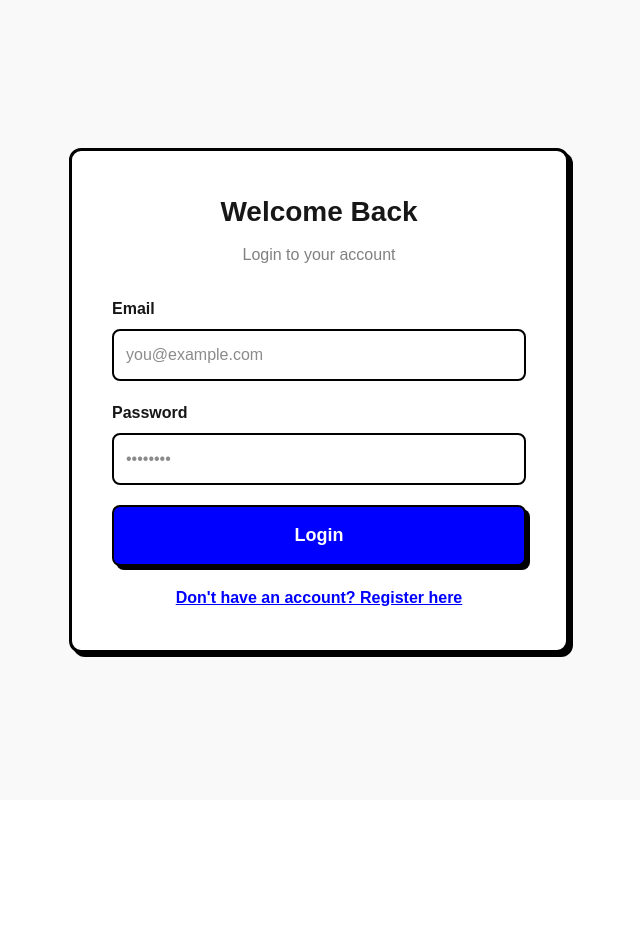
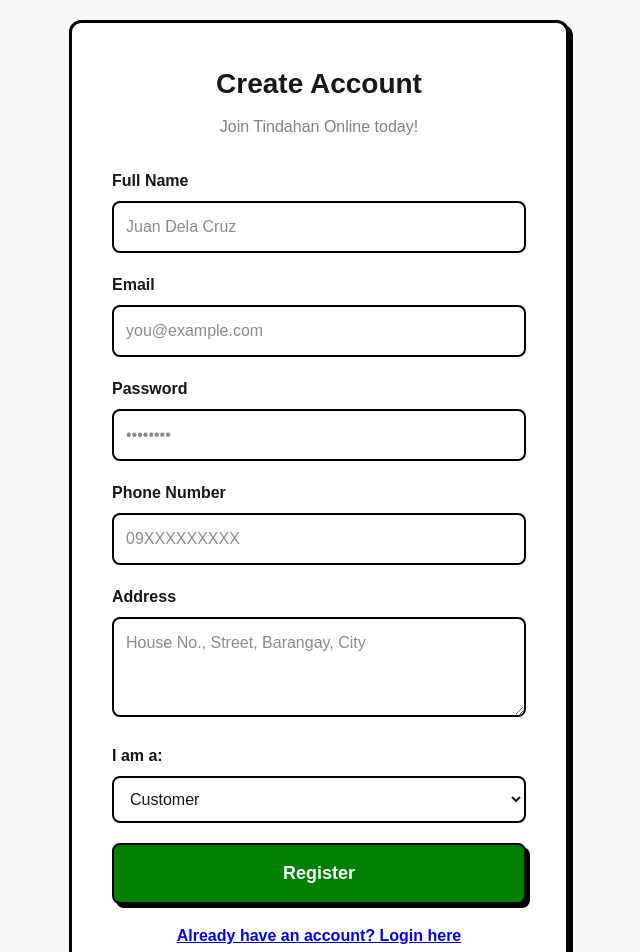
Before and after one commit to Inoues-Lab/tindahan-online, a Next.js app: page /register in a window 1280 px wide. Shown: the top 952 px of the page, without its empty margins (321-961 px from the left). Before the commit the page ends 800 px from the top, so only its background shows below. Built offline with nearby package versions, Linux system fonts and the light colour scheme.

Commit message:
Fix register page - remove Suspense requirement

```diff
--- a/src/app/register/page.tsx
+++ b/src/app/register/page.tsx
@@ -1,6 +1,6 @@
 'use client'
 
-import { useState, useEffect } from 'react'
+import { useState } from 'react'
 import { useRouter, useSearchParams } from 'next/navigation'
 import Link from 'next/link'
 
@@ -15,7 +15,7 @@ export default function RegisterPage() {
     password: '',
     phone: '',
     address: '',
-    role: searchParams.get('role') || 'CUSTOMER'
+    role: (searchParams.get('role') as any) || 'CUSTOMER'
   })
 
   const handleSubmit = async (e: React.FormEvent) => {
@@ -66,8 +66,8 @@ export default function RegisterPage() {
   return (
     <main style={{ minHeight: '100vh', backgroundColor: '#f9f9f9', display: 'flex', alignItems: 'center', justifyContent: 'center', padding: '20px' }}>
       <div style={{ backgroundColor: 'white', padding: '40px', borderRadius: '12px', border: '3px solid black', boxShadow: '4px 4px 0px black', maxWidth: '500px', width: '100%' }}>
-        <h1 style={{ fontSize: '28px', fontWeight: 'bold', marginBottom: '10px', textAlign: 'center' }}>Welcome Back</h1>
-        <p style={{ textAlign: 'center', color: 'gray', marginBottom: '30px' }}>Login to your account</p>
+        <h1 style={{ fontSize: '28px', fontWeight: 'bold', marginBottom: '10px', textAlign: 'center' }}>Create Account</h1>
+        <p style={{ textAlign: 'center', color: 'gray', marginBottom: '30px' }}>Join Tindahan Online today!</p>
 
         {error && (
           <div style={{ backgroundColor: '#fee', padding: '15px', borderRadius: '8px', border: '2px solid red', marginBottom: '20px', color: 'red' }}>
@@ -76,6 +76,18 @@ export default function RegisterPage() {
         )}
 
         <form onSubmit={handleSubmit}>
+          <div style={{ marginBottom: '20px' }}>
+            <label style={{ display: 'block', fontWeight: 'bold', marginBottom: '8px' }}>Full Name</label>
+            <input
+              type="text"
+              value={formData.name}
+              onChange={(e) => setFormData({ ...formData, name: e.target.value })}
+              placeholder="Juan Dela Cruz"
+              required
+              style={{ width: '100%', padding: '12px', border: '2px solid black', borderRadius: '8px', fontSize: '16px', boxSizing: 'border-box' }}
+            />
+          </div>
+
           <div style={{ marginBottom: '20px' }}>
             <label style={{ display: 'block', fontWeight: 'bold', marginBottom: '8px' }}>Email</label>
             <input
@@ -96,8 +108,44 @@ export default function RegisterPage() {
               onChange={(e) => setFormData({ ...formData, password: e.target.value })}
               placeholder="••••••••"
               required
+              minLength={6}
               style={{ width: '100%', padding: '12px', border: '2px solid black', borderRadius: '8px', fontSize: '16px', boxSizing: 'border-box' }}
             />
+          </div>
+
+          <div style={{ marginBottom: '20px' }}>
+            <label style={{ display: 'block', fontWeight: 'bold', marginBottom: '8px' }}>Phone Number</label>
+            <input
+              type="tel"
+              value={formData.phone}
+              onChange={(e) => setFormData({ ...formData, phone: e.target.value })}
+              placeholder="09XXXXXXXXX"
+              style={{ width: '100%', padding: '12px', border: '2px solid black', borderRadius: '8px', fontSize: '16px', boxSizing: 'border-box' }}
+            />
+          </div>
+
+          <div style={{ marginBottom: '20px' }}>
+            <label style={{ display: 'block', fontWeight: 'bold', marginBottom: '8px' }}>Address</label>
+            <textarea
+              value={formData.address}
+              onChange={(e) => setFormData({ ...formData, address: e.target.value })}
+              placeholder="House No., Street, Barangay, City"
+              rows={3}
+              style={{ width: '100%', padding: '12px', border: '2px solid black', borderRadius: '8px', fontSize: '16px', boxSizing: 'border-box' }}
+            />
+          </div>
+
+          <div style={{ marginBottom: '20px' }}>
+            <label style={{ display: 'block', fontWeight: 'bold', marginBottom: '8px' }}>I am a:</label>
+            <select
+              value={formData.role}
+              onChange={(e) => setFormData({ ...formData, role: e.target.value as any })}
+              style={{ width: '100%', padding: '12px', border: '2px solid black', borderRadius: '8px', fontSize: '16px', boxSizing: 'border-box' }}
+            >
+              <option value="CUSTOMER">Customer</option>
+              <option value="RIDER">Rider</option>
+              <option value="MERCHANT">Merchant</option>
+            </select>
           </div>
 
           <button
@@ -106,7 +154,7 @@ export default function RegisterPage() {
             style={{
               width: '100%',
               padding: '15px',
-              backgroundColor: loading ? 'gray' : 'blue',
+              backgroundColor: loading ? 'gray' : 'green',
               color: 'white',
               border: '2px solid black',
               borderRadius: '8px',
@@ -116,13 +164,13 @@ export default function RegisterPage() {
               boxShadow: '4px 4px 0px black'
             }}
           >
-            {loading ? 'Loading...' : 'Login'}
+            {loading ? 'Creating Account...' : 'Register'}
           </button>
         </form>
 
         <div style={{ textAlign: 'center', marginTop: '20px' }}>
-          <Link href="/register" style={{ color: 'blue', textDecoration: 'underline', fontWeight: 'bold' }}>
-            Don't have an account? Register here
+          <Link href="/login" style={{ color: 'blue', textDecoration: 'underline', fontWeight: 'bold' }}>
+            Already have an account? Login here
           </Link>
         </div>
       </div>
```
